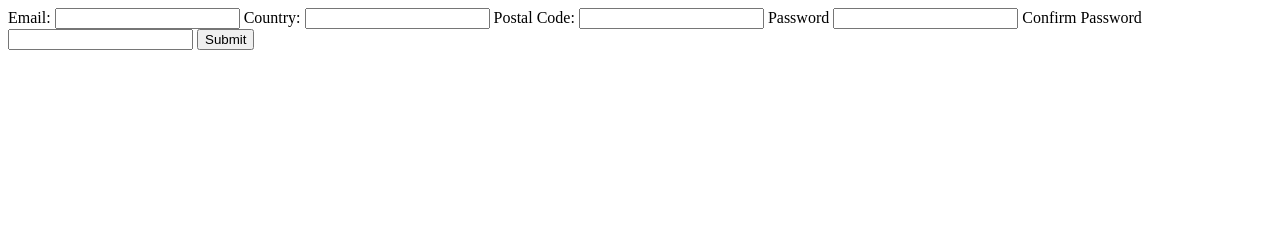
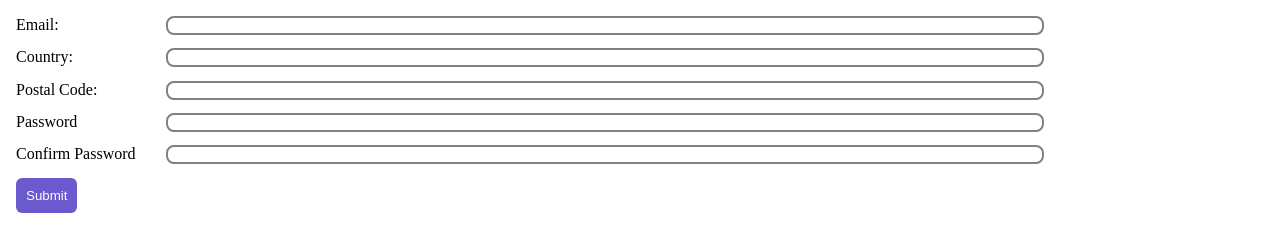
Before and after one commit to whyitboi/constraint-validation, a website built with webpack: page src/template.html in a window 1280 px wide. Built offline with nearby package versions, Linux system fonts and the light colour scheme; what postal-code-checker would draw is missing.

Commit message:
Add CSS styling
Adds css styling using both user-valid and user-invalid pseudo classes.
It also adds general styling to the form to improve the appearance.

```diff
--- a/src/index.js
+++ b/src/index.js
@@ -1,5 +1,5 @@
+import "./style.css";
 import { validatePostalCode, getAllCountries } from "postal-code-checker";
-import { countryToAlpha2 } from "country-to-iso";
 
 const form = document.querySelector("form");
 const email = document.getElementById("mail");
@@ -29,7 +29,7 @@ function checkCountry() {
 }
 
 email.addEventListener("input", () => {
-  if (!email.validity.typeMismatch) {
+  if (email.validity.typeMismatch) {
     email.setCustomValidity("Please enter a valid email address");
   } else {
     email.setCustomValidity("");
@@ -66,7 +66,7 @@ postalCode.addEventListener("input", () => {
     return;
   } else {
     const isValidPostalCode = validatePostalCode(
-      countryToAlpha2(country.value),
+      checkCountry(),
       postalCode.value,
     );
     if (!isValidPostalCode) {
@@ -105,7 +105,6 @@ confirmPassword.addEventListener("input", () => {
 });
 
 form.addEventListener("submit", (event) => {
-  // console.log({ email: email.validity });
   if (!form.checkValidity()) {
     event.preventDefault();
   } else {
--- /dev/null
+++ b/src/style.css
@@ -0,0 +1,55 @@
+* {
+  box-sizing: border-box;
+  margin: 0;
+  padding: 0;
+  border: none;
+}
+
+form {
+  display: flex;
+  flex-direction: column;
+  padding: 1em;
+}
+form div {
+  display: grid;
+  grid-template-columns: 150px 1fr;
+}
+form input {
+  outline: none;
+}
+input {
+  width: 80%;
+  border: 2px solid grey;
+  border-radius: 8px;
+  margin-bottom: 1em;
+}
+input:focus {
+  border: 4px solid rgb(216, 171, 9);
+  margin-bottom: 1em;
+}
+
+input:user-invalid {
+  border: 4px solid rgb(190, 0, 0);
+  background-color: burlywood;
+  margin-bottom: 1em;
+}
+input:user-valid {
+  border: 4px solid rgb(0, 85, 0);
+  background-color: rgb(241, 237, 231);
+  margin-bottom: 1em;
+}
+
+button {
+  width: fit-content;
+  background-color: slateblue;
+  color: white;
+  border-radius: 6px;
+  padding: 10px;
+}
+button:hover {
+  width: fit-content;
+  background-color: rgb(211, 210, 219);
+  color: black;
+  border-radius: 6px;
+  padding: 10px;
+}
--- a/src/template.html
+++ b/src/template.html
@@ -8,17 +8,27 @@
   <body>
     <div id="content">
       <form novalidate method="get" action="#">
+        <div>
           <label for="mail">Email:</label>
           <input type="email" id="mail" />
+        </div>
+        <div>
           <label for="country">Country:</label>
           <input type="text" id="country" />
+        </div>
+        <div>
           <label for="postal-code">Postal Code:</label>
           <input type="text" id="postal-code" />
+        </div>
+        <div>
           <label for="password">Password</label>
           <input type="password" id="password" />
+        </div>
+        <div>
           <label for="confirm">Confirm Password</label>
           <input type="password" id="confirm" />
-        <button type="submit">Submit</button>
+        </div>
+        <div><button type="submit">Submit</button></div>
       </form>
     </div>
   </body>
```
Lines whose indentation alone changed are shown as unchanged.
